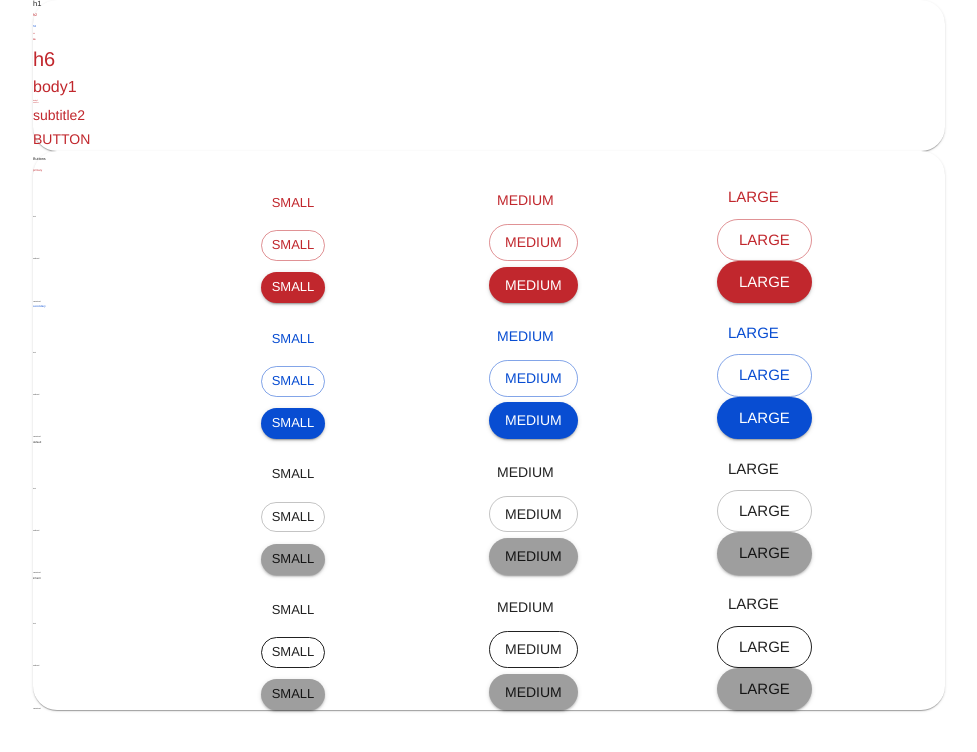
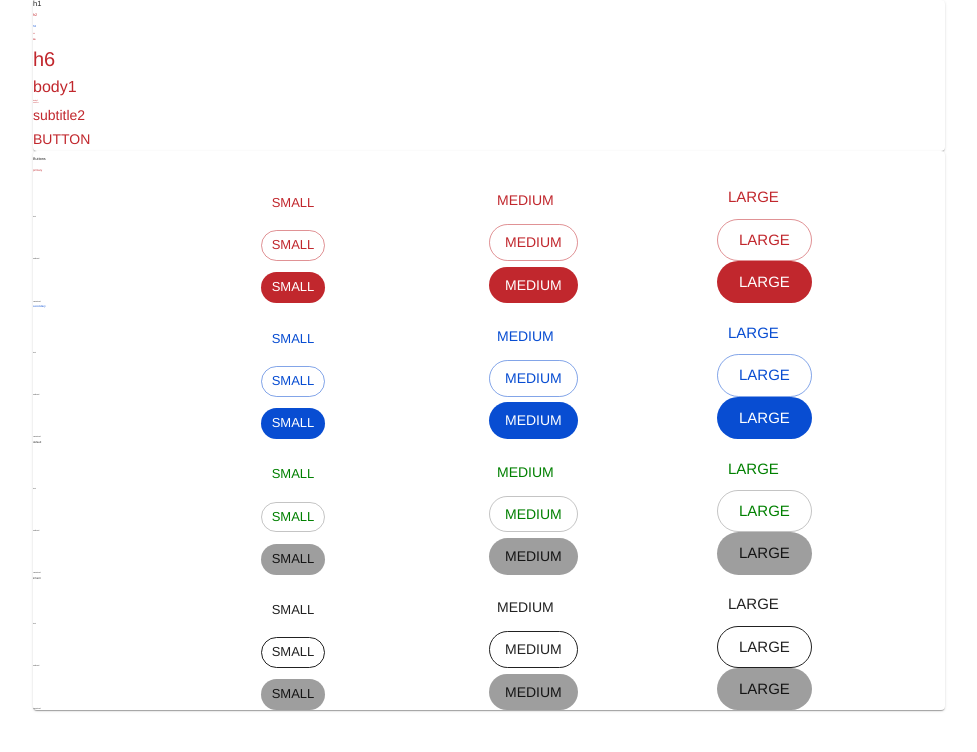
Before and after one commit to Codaisseur/codaisseur-theme, a React (Create React App) app: page / in a window 1280 px wide. Shown: the top 752 px of the page, without its empty margins (151-1128 px from the left). Built offline with nearby package versions, Linux system fonts and the light colour scheme.

Commit message:
checkbox partly implemented

```diff
--- a/src/App.tsx
+++ b/src/App.tsx
@@ -8,11 +8,14 @@ import {
   Container,
   Paper,
   Button,
+  TextField,
+  Checkbox,
 } from '@material-ui/core'
 
 import theme from './themes/codaisseur'
 
 const colors = ['primary', 'secondary', 'default', 'inherit']
+const checkboxes = ['default', 'checked', 'disabled']
 const variants = ['text', 'outlined', 'contained']
 const sizes = ['small', 'medium', 'large']
 
@@ -59,7 +62,6 @@ function App() {
           {colors.map((color: any, key) => (
             <Grid key={key} container alignItems="flex-end">
               <Grid item xs={12}>
-                {console.log(color)}
                 <Typography color={color} variant="h3">
                   {color}
                 </Typography>
--- a/src/index.js
+++ b/src/index.js
@@ -21,6 +21,8 @@ export const ThemeProvider = (props) => (
 )
 
 export const Button = theme.Button
+export const TextField = theme.TextField
+
 
 // <RemoveLater>
 ReactDOM.render(<App />, document.getElementById('root'))
--- a/src/themes/codaisseur/index.ts
+++ b/src/themes/codaisseur/index.ts
@@ -1,5 +1,7 @@
 import { createMuiTheme, responsiveFontSizes, withStyles } from '@material-ui/core/styles'
 import { Button as MuiButton } from '@material-ui/core'
+import { TextField as MuiTextField } from '@material-ui/core'
+
 
 import { palette, typography, overrides } from '../default'
 
@@ -16,7 +18,7 @@ export const theme = {
 
   shape: {
     // The button component in MUI, it is taking its default radius from this object
-    borderRadius: 24,
+    // borderRadius: 24,
   },
 
   // Perhaps useful later.
@@ -34,10 +36,13 @@ export default responsiveFontSizes(createMuiTheme(theme), {
 
 // Create custom component
 export const Button = withStyles({
-  root: {
-    borderRadius: 40,
-  },
+  root: {},
   label: {
     textTransform: 'capitalize',
   },
 })(MuiButton)
+
+export const TextField = withStyles({
+  root: {},
+  label: {},
+})(MuiButton)
--- a/src/themes/default/index.ts
+++ b/src/themes/default/index.ts
@@ -7,6 +7,7 @@ import {
   grey,
   error,
   status,
+  gradient,
   background,
   IPaletteOptions,
   ICommonColors,
@@ -58,6 +59,7 @@ export const palette = {
   action: {},
   // normal palette
   grey,
+  gradient,
 
   // custom
   status,
--- a/src/themes/default/overrides.ts
+++ b/src/themes/default/overrides.ts
@@ -1,21 +1,37 @@
+import { NONAME } from "dns";
+
 // Override of base components of MUI.
 // Using this instead of making our own custom components, we don't even need to modify our existing code base (except for using this theme provider)
 // Using root: {} you override every variant, outside of root you only modify the 'default' variant.
 
 export const MuiButtonBase = {
   // node_modules/@material-ui/core/ButtonBase/ButtonBase.js
-  root: {},
+  root: {
+  },
 }
 
 export const MuiButton = {
   // node_modules/@material-ui/core/Button/Button.js
-  root: {},
+  root: {
+    borderRadius: 24,
+    boxShadow: 'none',
+    color: 'green'
+  },
+  contained: {
+    boxShadow: 'none',
+  }
 }
 
 export const MuiCard = {
   root: {},
 }
 
+export const MuiIconButton = {
+  label: {
+    // padding: '10px'
+  },
+}
+
 export const MuiPaper = {
   root: {},
 }
--- a/src/themes/default/typography.ts
+++ b/src/themes/default/typography.ts
@@ -3,7 +3,7 @@ import { common } from './colors'
 
 const color = common.black
 
-const fontFamilyPopins = ['Popins', 'Helvetica Neue', 'Arial', 'sans-serif'].join(',')
+const fontFamilyPoppins = ['Poppins', 'Helvetica Neue', 'Arial', 'sans-serif'].join(',')
 
 export const fontFamily = ['Roboto Mono', 'Helvetica Neue', 'Arial', 'sans-serif'].join(
   ','
@@ -42,7 +42,7 @@ export const h4 = {
 }
 
 export const h5 = {
-  fontFamily: fontFamilyPopins,
+  fontFamily: fontFamilyPoppins,
   fontSize: px2pt(18),
   fontWeight: 600,
   lineHeight: px2pt(27),
@@ -56,13 +56,16 @@ export const subtitle1 = {
 }
 export const subtitle2 = {}
 
-export const body1 = {}
+export const body1 = {
+  fontFamily: fontFamilyPoppins,
+  fontSize: '1rem',
+}
 export const body2 = {
-  fontFamily: fontFamilyPopins,
+  fontFamily: fontFamilyPoppins,
   fontSize: px2pt(14),
   fontWeight: 400,
 }
 
 export const button = {
-  fontFamily: fontFamilyPopins,
+  fontFamily: fontFamilyPoppins,
 }
```
Also changed, not shown: 1 other file (tests, documents, lock files or other folders).
